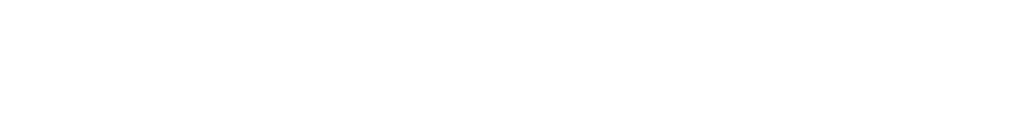
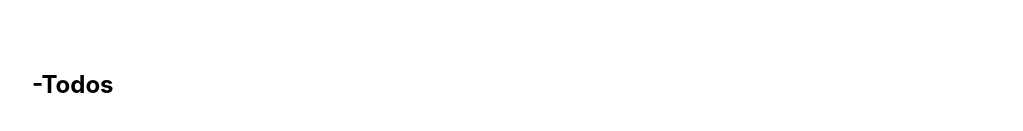
Before and after one commit to Ali-consciousroad/toDo-React-MobX-app-, a React (Create React App) app: page / in a window 1280 px wide. Shown: the part 189-320 px from the top of the page, without its empty margins (128-1151 px from the left). Built offline with nearby package versions, Linux system fonts and the light colour scheme.

Commit message:
Simplify code by using makeAutoObserbable and factory functions

```diff
--- /dev/null
+++ b/public/App.module.css
@@ -0,0 +1,3 @@
+.todo-list-wrapper {
+    margin-top: 5rem;
+}
--- /dev/null
+++ b/src/App.module.css
@@ -0,0 +1,3 @@
+.todo-list-wrapper {
+    margin-top: 5rem;
+}
--- a/src/App.tsx
+++ b/src/App.tsx
@@ -1,15 +1,22 @@
-import TodoStore from "./stores/TodoStore";
 import TodoInput from "./Todo/TodoInput";
 import TodoList from "./Todo/TodoList";
-
-const todos = new TodoStore();
+import styles from "./App.module.css";
+import { useState } from "react";
 
 const App = () => {
+  const [todosVisible, setTodosVisible] = useState(true);
+  const handleClick = () => setTodosVisible((state) => !state);
   return (
     <div className="App">
       {/* Props removed to avoid prop drilling, useStore() hook is used instead */}
       <TodoInput />
-      <TodoList />
+      <div className={styles["todo-list-wrapper"]}>
+        <h2 onClick={handleClick}>
+          <span>{todosVisible ? "-" : "+"}</span>
+          Todos
+        </h2>
+        <TodoList />
+      </div>
     </div>
   );
 };
--- a/src/Todo/TodoList/TodoList.module.css
+++ b/src/Todo/TodoList/TodoList.module.css
@@ -4,7 +4,6 @@
     gap: 1rem;
     list-style-type: none;
     padding: 0;
-    margin-top: 5rem;
     color: black;
 }
 
--- a/src/stores/TodoStore.ts
+++ b/src/stores/TodoStore.ts
@@ -1,5 +1,6 @@
 // Create our TodoStore
-import { action, makeAutoObservable } from "mobx";
+// Refactored TodoStore using factory function instead of classes
+import { makeAutoObservable } from "mobx";
 
 export interface Todo {
   id: number;
@@ -7,32 +8,25 @@ export interface Todo {
   isDone: boolean;
 }
 
-class TodoStore {
-  list: Todo[] = [];
-
-  constructor() {
-    makeAutoObservable(this);
-  }
-
+// makeAutoObserbable make automatically all the properties observable
+const TodoStore = () => makeAutoObservable({
+  list: [] as Todo[],
   add(title: string) {
     if (title.length < 3) {
       return;
     }
-
     this.list.push({
       id: Date.now(),
       title,
       isDone: false,
     });
-  }
-
+  },
   toggle(todo: Todo) {
     todo.isDone = !todo.isDone;
-  }
-
+  },
   remove(todo: Todo) {
     this.list = this.list.filter((t) => t.id !== todo.id);
-  }
-}
+  },
+});
 
 export default TodoStore;
--- a/src/stores/index.tsx
+++ b/src/stores/index.tsx
@@ -1,15 +1,17 @@
+// Manage all our MobX stores and React send them to the React API
 // Create our store
 import { createContext, useContext } from "react";
 import TodoStore from "./TodoStore";
 
 const store = {
-    todos: new TodoStore(),
-}
+    // We use factory functions here so we remove the " new " we used to write before the TodoStore()
+    todos: TodoStore(),
+};
 
 export const StoreContext = createContext(store);
 
 export const useStore = () => {
     return useContext<typeof store>(StoreContext);
-}
+};
 
 export default store;
```
Also changed, not shown: 1 other file (tests, documents, lock files or other folders).
